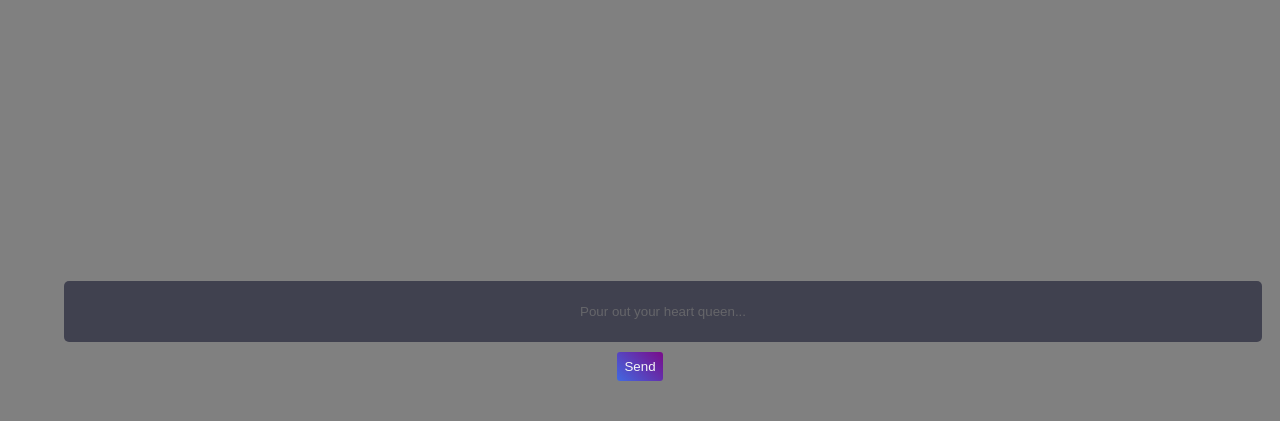
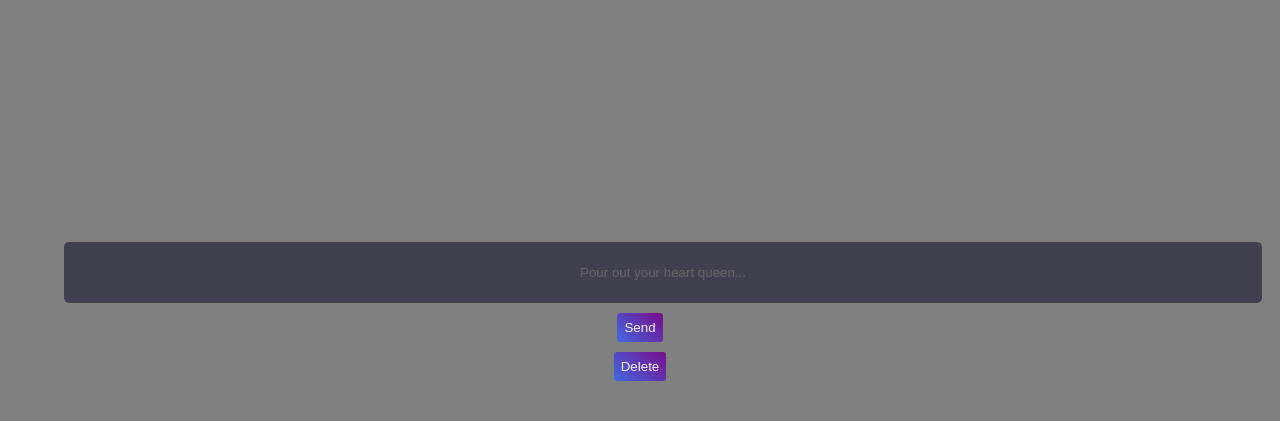
Before and after one commit to TrajanWJ/mentalGPT, a Python web app: template templates/chat.html in a window 1280 px wide. Shown: the part 379-800 px from the top of the page. Run offline with Jinja, Linux system fonts and the light colour scheme; the template is opened without the code that fills it, so the values that code supplies are empty.

Commit message:
Update chat.html

```diff
--- a/templates/chat.html
+++ b/templates/chat.html
@@ -69,6 +69,7 @@
                autocomplete="off"
             />
             <button id="send-button" onclick="sendMessage()">Send</button>
+            <button id="send-button" onclick="deleteLastMessage()">Delete</button>
          </div>
       </div>
    </body>
```
